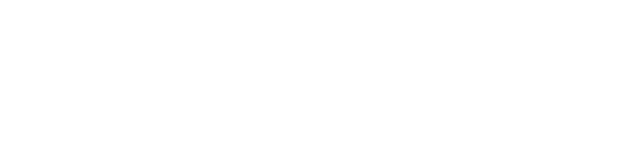
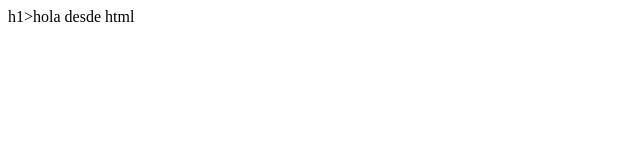
Before and after one commit to Stephen878777/Git-1, a plain HTML site: page index.html in a window 1280 px wide. Shown: the whole page, without its empty margins (0-640 px from the left). Drawn offline with Linux system fonts and the light colour scheme.

```diff
--- a/index.html
+++ b/index.html
@@ -7,6 +7,6 @@
     <title>Document</title>
 </head>
 <body>
-
+    h1>hola desde html</h1>
 </body>
 </html>
```
